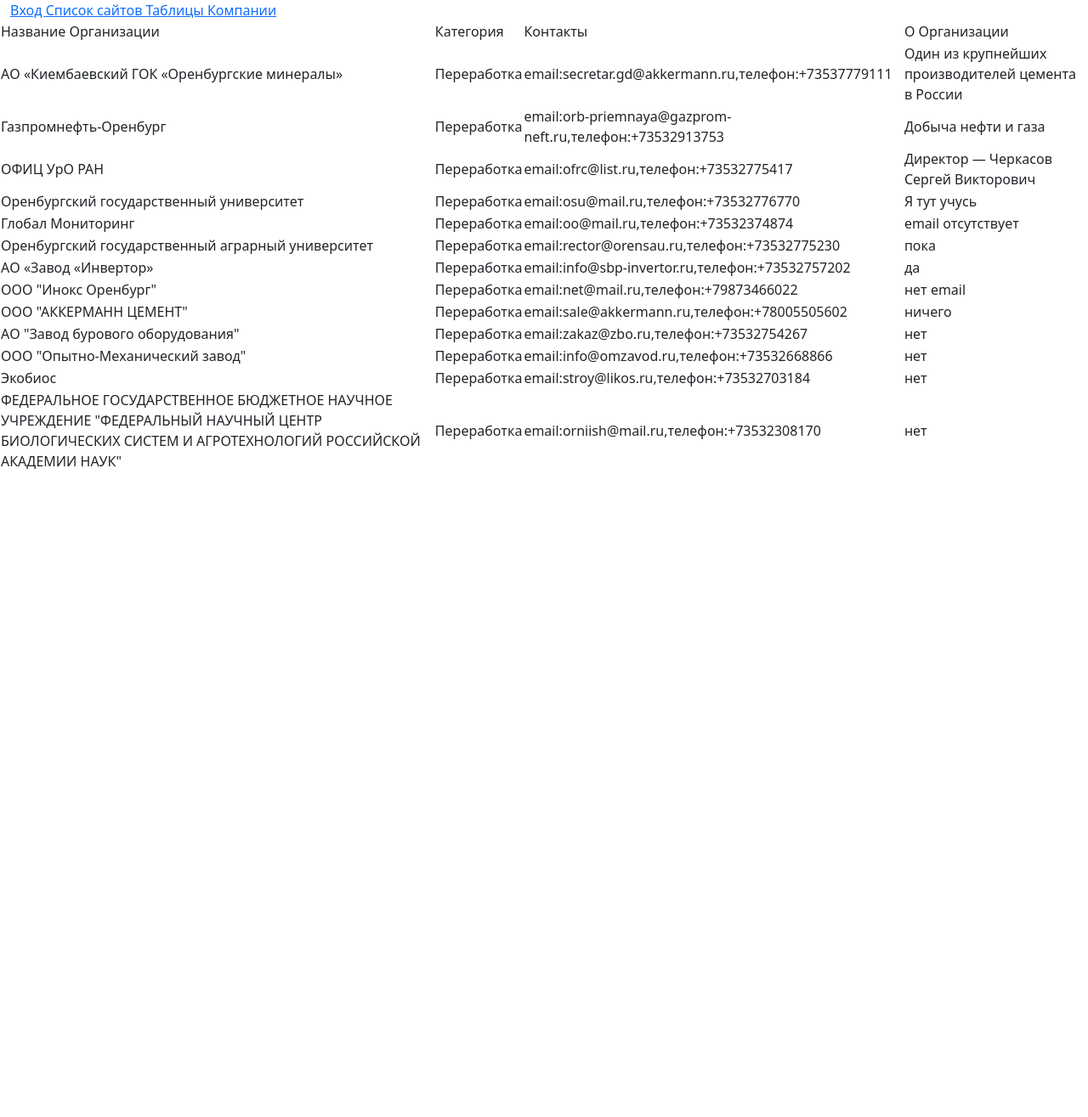
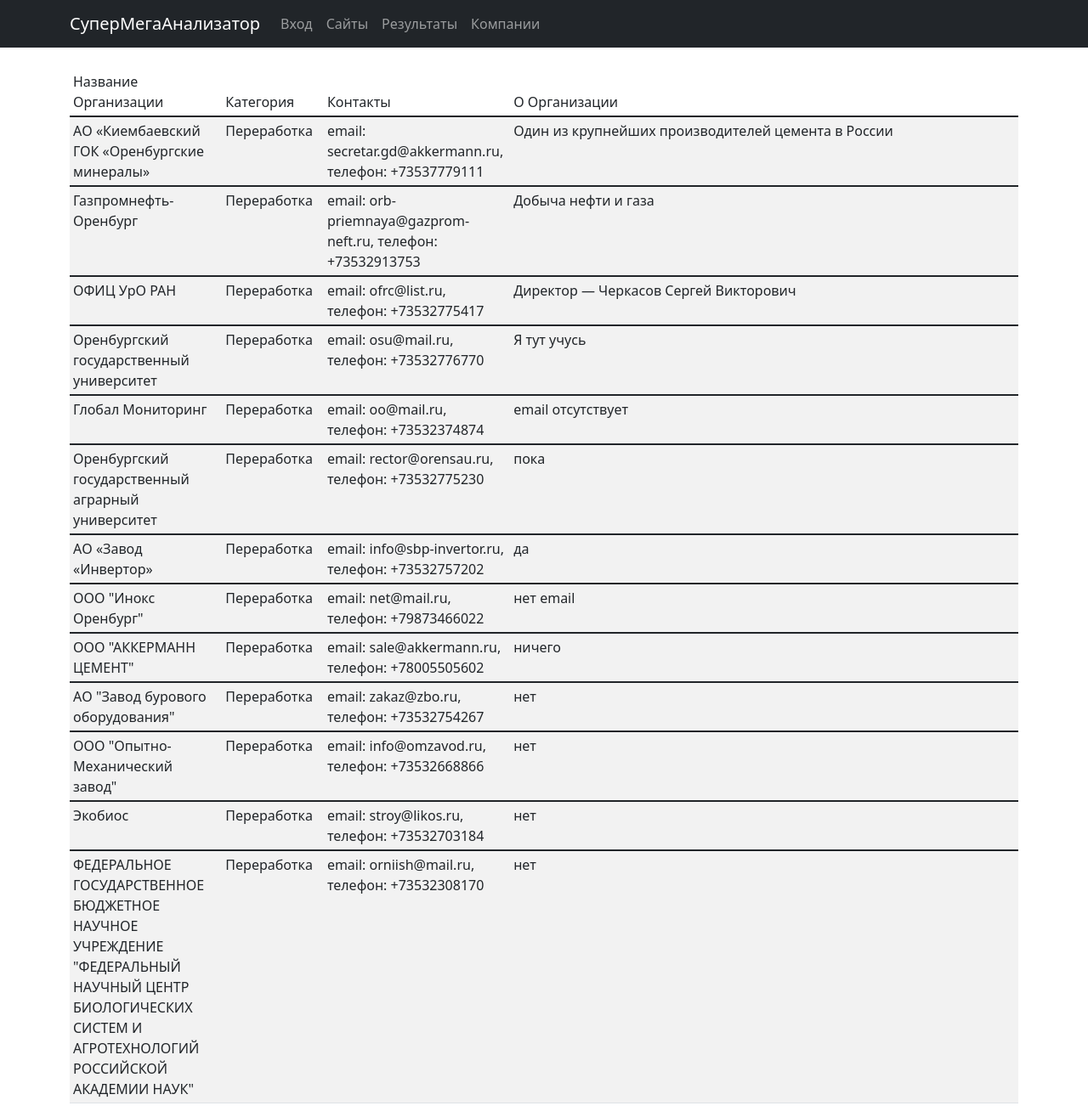
Before and after one commit to dimayasha7123/monitoring-of-innovative-activity, a Django app: page /company/ in a window 1280 px wide. Shown: the whole page at 85% size. Before the commit the page ends 553 px from the top, so only its background shows below. Run offline with Django 4.2, Linux system fonts and the light colour scheme; data comes from the database, SQL or seed files in the repository; both versions use the stored data as it was after the commit; some libraries are stand-ins or nearby versions.

Commit message:
вернули дизайн

```diff
--- a/templates/company_page.html
+++ b/templates/company_page.html
@@ -9,16 +9,18 @@
 </head>
 <body>
 {% block content %}
-<table>
+<div class="container">
+    <div class="table-responsive">
+        <table class="table table-striped table-sm">
             <thead>
             <tr>
-        <td>Название Организации</td>
-        <td>Категория</td>
-        <td>Контакты</td>
+                <td style="width: 15%">Название Организации</td>
+                <td style="width: 10%">Категория</td>
+                <td style="width: 5%">Контакты</td>
 
-        <td>О Организации</td>
+                <td style="width: 50%">О Организации</td>
                 {% if user.is_authenticated %}
-            <td>Действие</td>
+                <td style="width: 10%">Действие</td>
                 {% endif %}
             </tr>
             </thead>
@@ -29,22 +31,23 @@
                     {{ i.name }}
                 </td>
                 <td>{{ i.category }}</td>
-            <td>email:{{ i.email }},телефон:{{ i.phone }}</td>
-            <td>{{ i.about }}  </td>
+                <td>email: {{ i.email }}, телефон: {{ i.phone }}</td>
+                <td>{{ i.about }}</td>
                 {% if user.is_authenticated %}
                 <td><a href="{% url 'update_company' i.pk %}"> Изменить</a>/
                     <a href="{% url 'del_company' i.pk %}">Удалить</a>
                     {% endif %}
-
             </tr>
             </tbody>
             {% endfor %}
         </table>
         {% if user.is_authenticated %}
-    <a href="{% url 'add_company' %}">
+        <a class="btn btn-secondary" href="{% url 'add_company' %}">
             Добавить
         </a>
         {% endif %}
+    </div>
+</div>
 {% endblock %}
 </body>
 </html>
--- a/templates/main_page.html
+++ b/templates/main_page.html
@@ -8,38 +8,54 @@
     <script src="{% static 'bootstrap-5.1.3-examples/assets/dist/js/bootstrap.bundle.min.js' %}"
             crossorigin="anonymous"></script>
     {% block name %}
-        <title>Title</title>
+    <title>Главная</title>
     {% endblock %}
 </head>
 <body>
-<div class="container-fluid">
+
+<nav class="navbar navbar-expand-lg navbar-dark bg-dark">
+    <div class="container">
+        <a class="navbar-brand" href="{% url 'main' %}">СуперМегаАнализатор</a>
+        <button class="navbar-toggler" type="button" data-toggle="collapse" data-target="#navbarsExample07"
+                aria-controls="navbarsExample07" aria-expanded="false" aria-label="Toggle navigation">
+            <span class="navbar-toggler-icon"></span>
+        </button>
+        <div class="collapse navbar-collapse">
+            <ul class="navbar-nav mr-auto">
                 {% if user.is_authenticated %}
-        <a href="{% url 'logout' %}">
-            Выход
-        </a>
-
+                <li class="nav-item">
+                    <a class="nav-link" href="{% url 'logout' %}">Выход</a>
+                </li>
                 {% else %}
-        <a href="{% url 'log' %}">
-            Вход
-        </a>
+                <li class="nav-item">
+                    <a class="nav-link" href="{% url 'log' %}">Вход</a>
+                </li>
                 {% endif %}
-    <a href="{% url 'all_sites' %}">
-        Список сайтов
-    </a>
-
-    <a href="{% url 'table' %}">
-        Таблицы
-    </a>
-    <a href="{% url 'company' %}">
-        Компании
-    </a>
+                <li class="nav-item">
+                    <a class="nav-link" href="{% url 'all_sites' %}">Сайты</a>
+                </li>
+                <li class="nav-item">
+                    <a class="nav-link" href="{% url 'table' %}">Результаты</a>
+                </li>
+                <li class="nav-item">
+                    <a class="nav-link" href="{% url 'company' %}">Компании</a>
+                </li>
+            </ul>
         </div>
+    </div>
+</nav>
+<br>
 {% block content %}
-
 <form action="{% url 'main' %}" method="post">
     {% csrf_token %}
+    <div class="container">
+        <div class="row">
+            <div class="col-lg-8 col-md-7 col-sm-6">
                 {{ form.as_p }}
-        <button type="submit">Добавить</button>
+                <button class="btn btn-secondary" type="submit">Добавить</button>
+            </div>
+        </div>
+    </div>
 
 </form>
 {% endblock %}
```
Also changed, not shown: templates/add_company.html (+8 -2 lines), templates/add_site_page.html (+8 -3 lines), templates/add_table.html (+8 -2 lines), templates/all_sites.html (+6 -9 lines), templates/company_update_page.html (+7 -1 lines), templates/registration/logged_out.html (+5 -5 lines), templates/registration/login.html (+13 -3 lines), templates/table_page.html (+14 -12 lines), templates/table_update_page.html (+7 -2 lines), db.sqlite3. Lines whose indentation alone changed are shown as unchanged.
